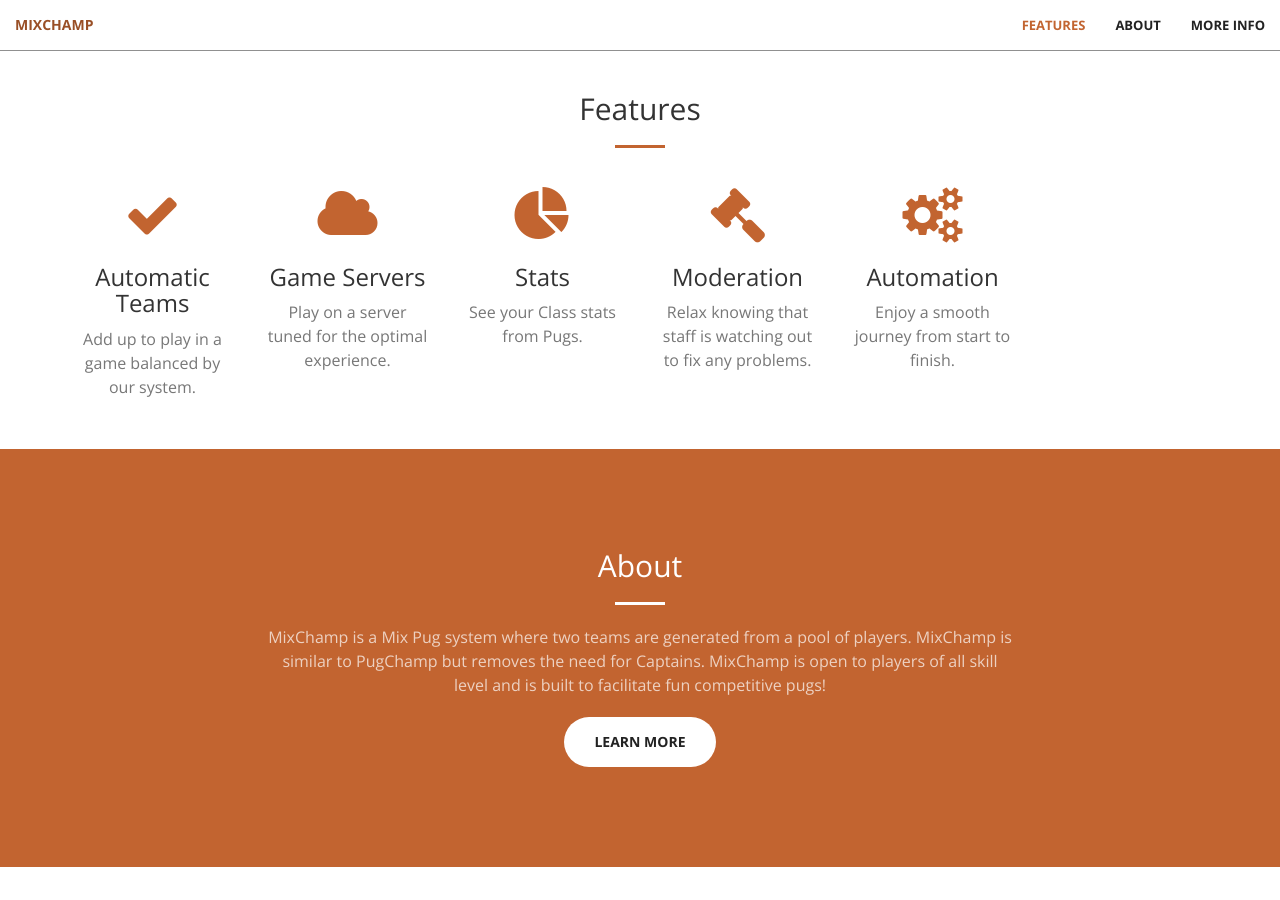
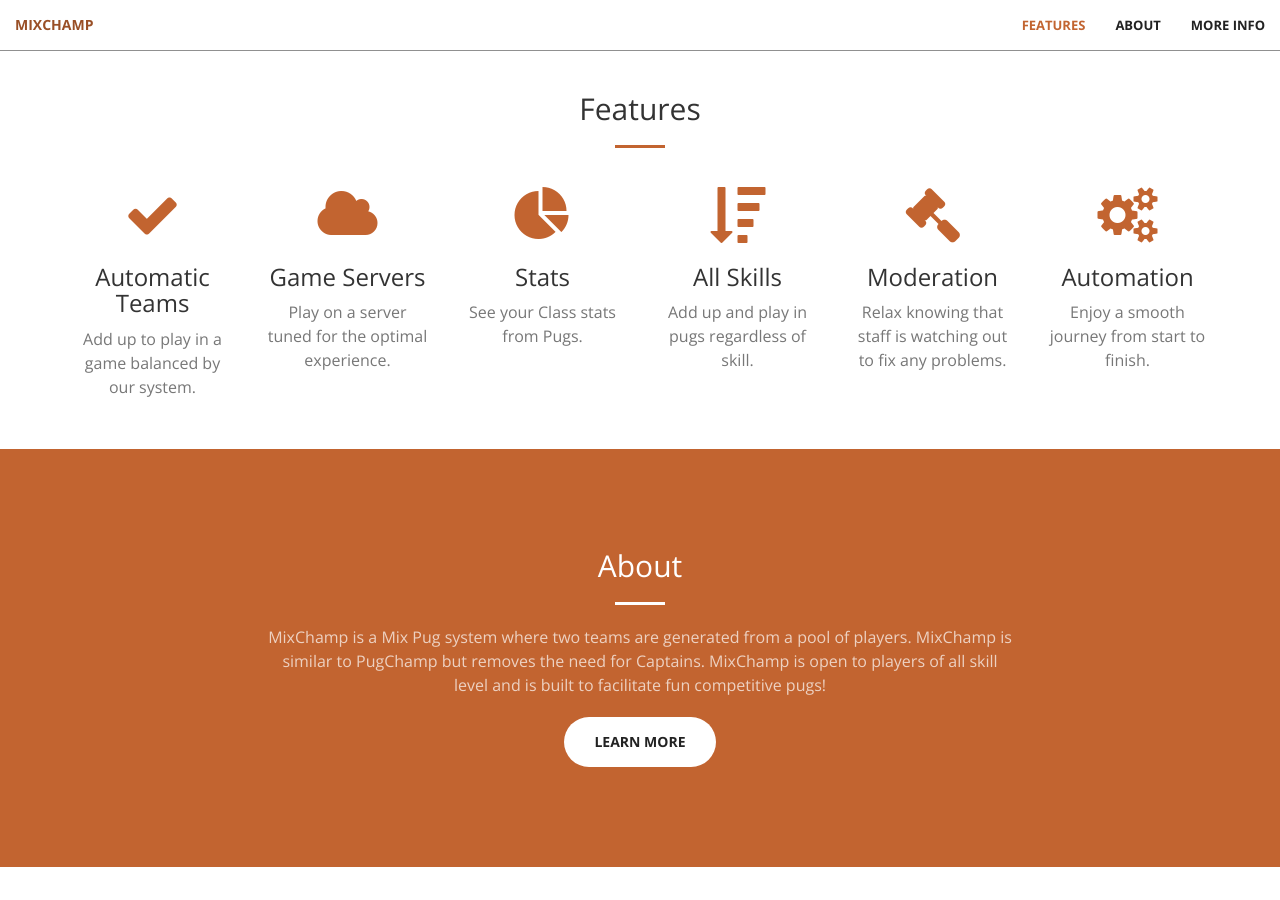
Before and after one commit to ChampGG/mix.champ.gg, a Jekyll site: the page built from index.html, in a window 1280 px wide and 900 px high, scrolled down 858 px. Built offline with Jekyll 4.4.1, drawn with Linux system fonts in a browser that asks for light colours.

Commit message:
update features

```diff
--- a/index.html
+++ b/index.html
@@ -50,6 +50,13 @@
             </div>
             <div class="col-lg-2 col-md-4 text-center">
                 <div class="feature-box">
+                    <i class="fa fa-4x fa-sort-amount-desc wow bounceIn text-primary" data-wow-delay=".1s"></i>
+                    <h3>All Skills</h3>
+                    <p class="text-muted">Add up and play in pugs regardless of skill.</p>
+                </div>
+            </div>
+            <div class="col-lg-2 col-md-4 text-center">
+                <div class="feature-box">
                     <i class="fa fa-4x fa-gavel wow bounceIn text-primary" data-wow-delay=".2s"></i>
                     <h3>Moderation</h3>
                     <p class="text-muted">Relax knowing that staff is watching out to fix any problems.</p>
```
